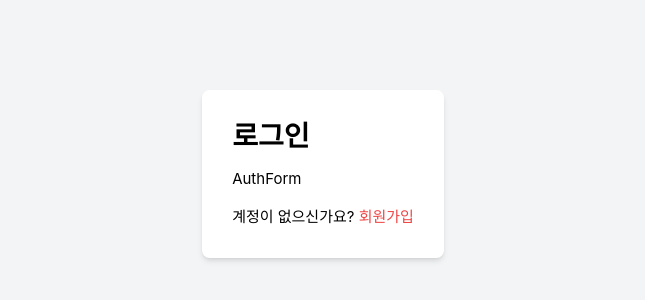
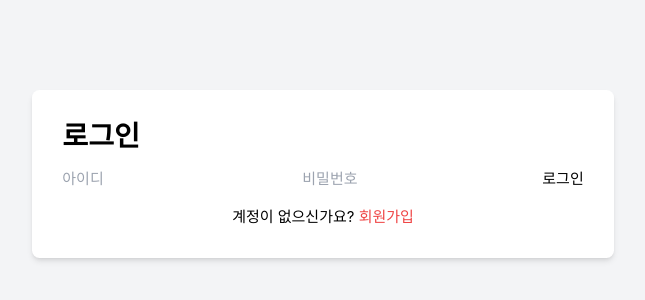
Before and after one commit to mbdyjk/Sparta_MbtiTest, a React (Vite) app in the folder mbtitest/: page /login in a window 1280 px wide. Shown: the part 226-526 px from the top of the page, without its empty margins (317-962 px from the left). Built offline with nearby package versions, Linux system fonts and the light colour scheme.

Commit message:
design: AuthForm 입력 폼 구현

```diff
--- a/mbtitest/src/components/AuthForm.jsx
+++ b/mbtitest/src/components/AuthForm.jsx
@@ -1,5 +1,58 @@
-const AuthForm = () => {
-  return <div>AuthForm</div>;
+import { useState } from "react";
+import PropTypes from "prop-types";
+
+const AuthForm = ({ mode, onSubmit }) => {
+  const [formData, setFormData] = useState({
+    id: "",
+    password: "",
+    nickname: mode === "register" ? "" : undefined,
+  });
+
+  const handleSubmit = (e) => {
+    e.preventDefault();
+    onSubmit(formData);
+  };
+
+  const handleChange = (e) => {
+    setFormData({ ...formData, [e.target.name]: e.target.value });
+  };
+
+  return (
+    <form onSubmit={handleSubmit}>
+      <input
+        type="text"
+        name="id"
+        placeholder="아이디"
+        value={formData.id}
+        onChange={handleChange}
+        required
+      />
+      <input
+        type="password"
+        name="password"
+        placeholder="비밀번호"
+        value={formData.password}
+        onChange={handleChange}
+        required
+      />
+      {mode === "register" && (
+        <input
+          type="text"
+          name="nickname"
+          placeholder="닉네임"
+          value={formData.nickname}
+          onChange={handleChange}
+          required
+        />
+      )}
+      <button type="submit">{mode === "login" ? "로그인" : "회원가입"}</button>
+    </form>
+  );
+};
+
+AuthForm.propTypes = {
+  mode: PropTypes.string,
+  onSubmit: PropTypes.function,
 };
 
 export default AuthForm;
```
